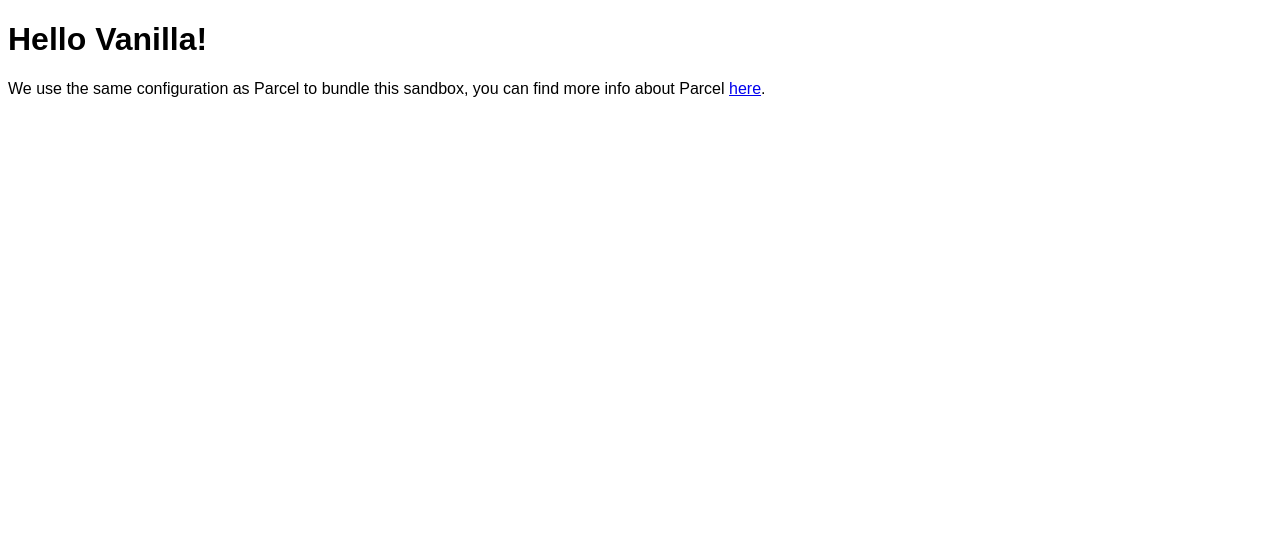
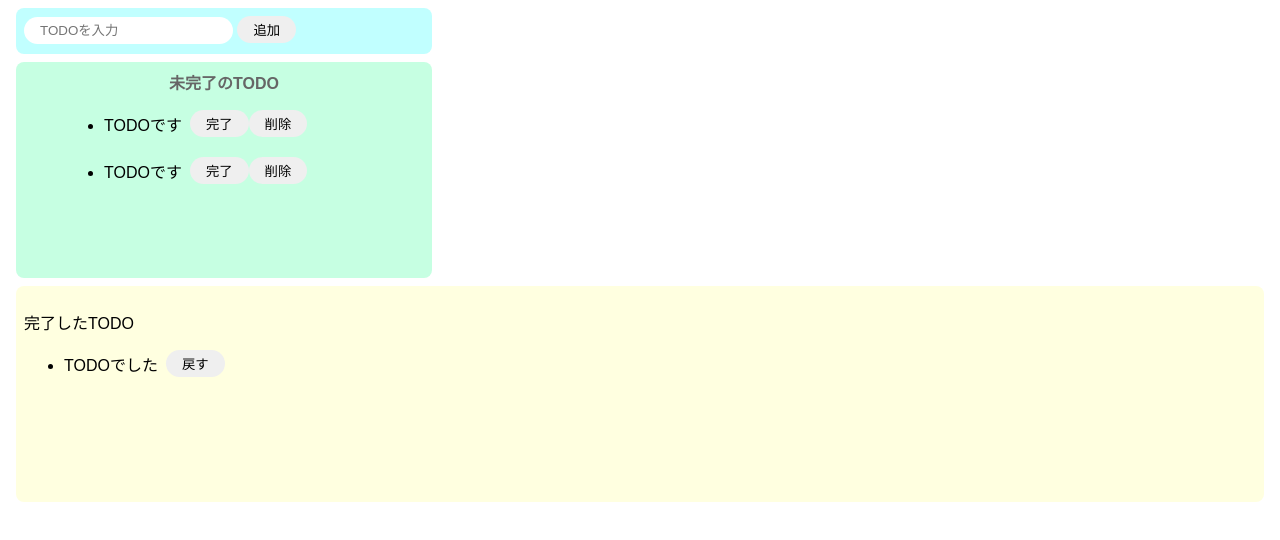
Before and after one commit to miyazato3/todo_js, a website built with Parcel: page index.html in a window 1280 px wide. Built offline with nearby package versions, Linux system fonts and the light colour scheme.

Commit message:
Adjustment of html and css.

```diff
--- a/index.html
+++ b/index.html
@@ -1,16 +1,39 @@
 <!DOCTYPE html>
 <html>
+  <head>
+    <title>TODO(JS)</title>
+    <meta charset="UTF-8" />
+  </head>
 
-<head>
-	<title>Parcel Sandbox</title>
-	<meta charset="UTF-8" />
-</head>
-
-<body>
-	<div id="app"></div>
-
-	<script src="src/index.js">
-	</script>
-</body>
-
+  <body>
+    <div class="input-area">
+      <input placeholder="TODOを入力" />
+      <button>追加</button>
+    </div>
+    <div class="incomplete-area">
+      <p class="title">未完了のTODO</p>
+      <ul>
+        <dir class="list-row">
+          <li>TODOです</li>
+          <button>完了</button>
+          <button>削除</button>
+        </dir>
+        <dir class="list-row">
+          <li>TODOです</li>
+          <button>完了</button>
+          <button>削除</button>
+        </dir>
+      </ul>
+    </div>
+    <div class="complete-area">
+      <p class="titlE">完了したTODO</p>
+      <ul>
+        <div class="list-row">
+          <li>TODOでした</li>
+          <button>戻す</button>
+        </div>
+      </ul>
+    </div>
+    <script src="src/index.js"></script>
+  </body>
 </html>
--- a/src/index.js
+++ b/src/index.js
@@ -1,10 +1 @@
 import "./styles.css";
-
-document.getElementById("app").innerHTML = `
-<h1>Hello Vanilla!</h1>
-<div>
-  We use the same configuration as Parcel to bundle this sandbox, you can find more
-  info about Parcel
-  <a href="https://parceljs.org" target="_blank" rel="noopener noreferrer">here</a>.
-</div>
-`;
--- a/src/styles.css
+++ b/src/styles.css
@@ -1,3 +1,66 @@
 body {
   font-family: sans-serif;
 }
+
+input {
+  border-radius: 16px;
+  border: none;
+  padding: 6px 16px; /* 上下左右 */
+  outline: none;
+}
+
+button {
+  border-radius: 16px;
+  border: none;
+  padding: 4px 16px;
+}
+
+button:hover {
+  background-color: #ff7fff;
+  color: #ffffff;
+  cursor: pointer;
+}
+
+li {
+  margin-right: 8px;
+}
+
+.input-area {
+  background-color: #c1ffff;
+  width: 400px;
+  height: 30px;
+  padding: 8px;
+  margin: 8px;
+  border-radius: 8px;
+}
+
+.incomplete-area {
+  background-color: #c6ffe2;
+  width: 400px;
+  min-height: 200px;
+  padding: 8px;
+  margin: 8px;
+  border-radius: 8px;
+}
+
+.complete-area {
+  background-color: #ffffe0;
+  width: 400;
+  min-height: 200px;
+  padding: 8px;
+  margin: 8px;
+  border-radius: 8px;
+}
+
+.title {
+  text-align: center;
+  margin-top: 0;
+  font-weight: bold;
+  color: #666;
+}
+
+.list-row {
+  display: flex;
+  align-items: center;
+  padding-bottom: 4px;
+}
```
